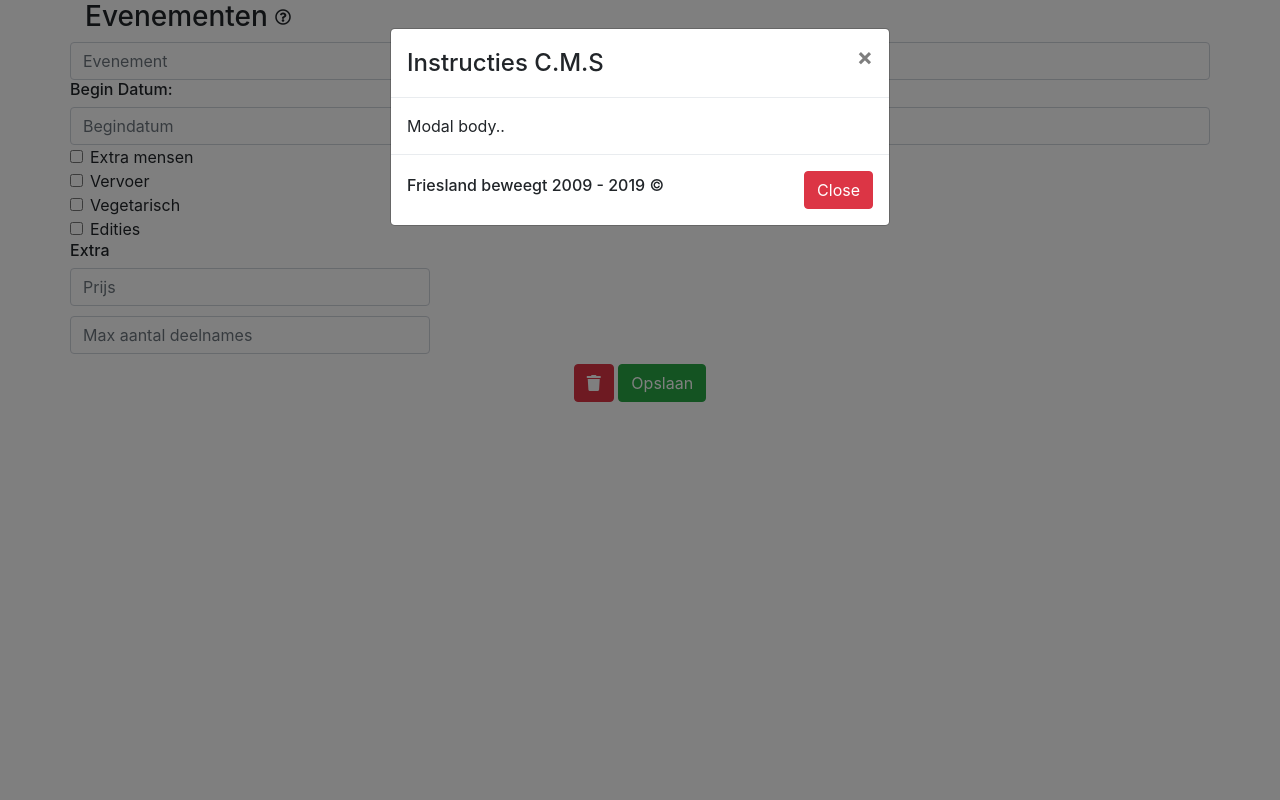
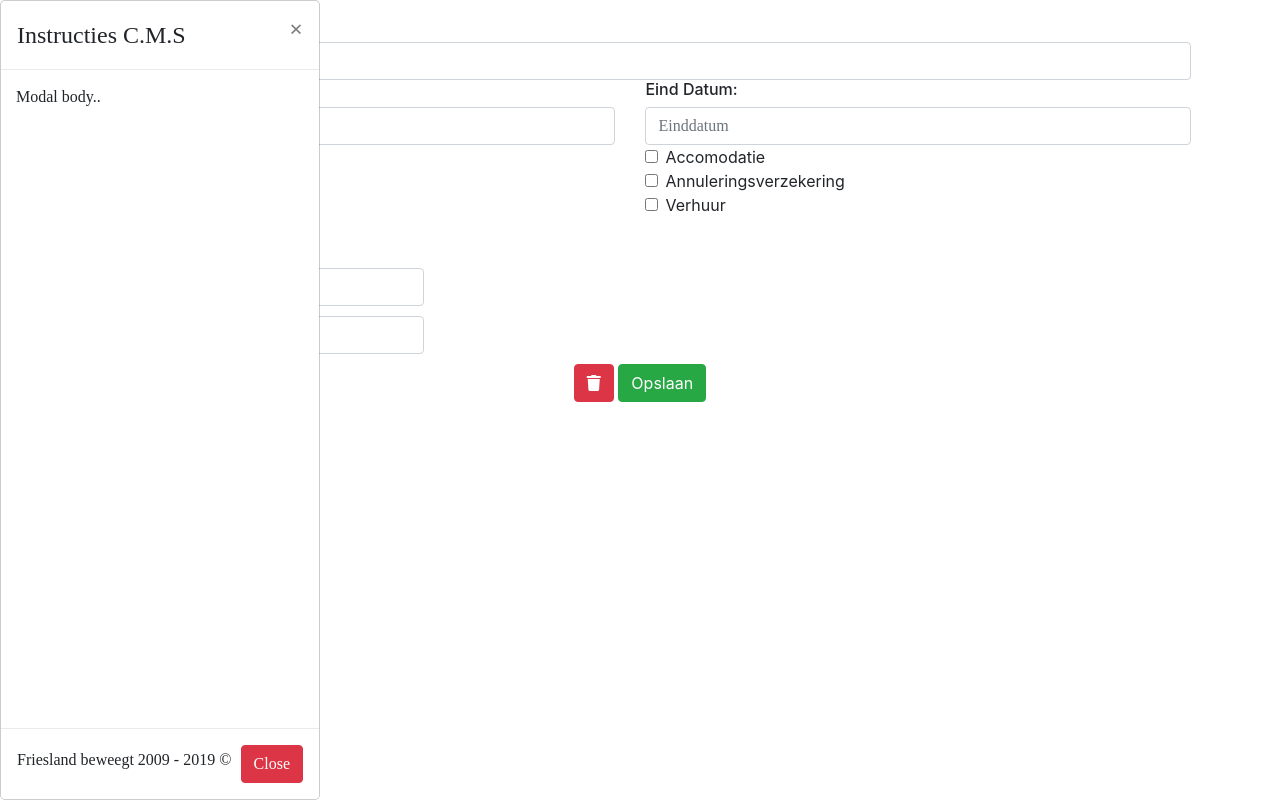
Before and after one commit to rikbosma2000/inschrijf, a PHP site: page /cms.php in a window 1280 px wide, after a click that opens the changed part. Run offline with PHP 8.4, Linux system fonts and the light colour scheme; some libraries are stand-ins or nearby versions.

Commit message:
Add files via upload

```diff
--- a/css/style.css
+++ b/css/style.css
@@ -1,4 +1,15 @@
 /* CSS Document */
+* {
+    box-sizing: border-box;
+}
+
+a {
+    width: 100%;
+}
+
+button {
+    outline: none !important;
+}
 
 .div_extra {
     border: 1px solid #ddd;
@@ -8,6 +19,7 @@
 
 .margin_top_10 {
     margin-top: 10px;
+    margin-left: 0px;
 }
 
 .margin_top_10 a {
@@ -16,6 +28,68 @@
 
 .disabled {
     text-decoration: line-through;
+}
+
+input[type=number]::-webkit-inner-spin-button,
+input[type=number]::-webkit-outer-spin-button {
+  -webkit-appearance: none;
+  margin: 0;
+}
+
+.InputFontChangers {
+    font-family: "Times New Roman", serif;
+}
+
+.font-family-modal {
+    font-family: "Times New Roman", serif;
+}
+
+.modal.left .modal-dialog {
+    position: fixed;
+    margin: auto;
+    width: 320px;
+    height: 100%;
+    -webkit-transform: translate3d(0%, 0, 0);
+    -ms-transform: translate3d(0%, 0, 0);
+    -o-transform: translate3d(0%, 0, 0);
+    transform: translate3d(0%, 0, 0);
+}
+
+.modal.left .modal-content {
+    height: 100%;
+    overflow-y: auto;
+}
+
+.modal.left .modal-body {
+		padding: 15px 15px 80px;
+}
+
+/*Left*/
+.modal.left.fade .modal-dialog {
+    left: 0px;
+    -webkit-transition: opacity 0.3s linear, left 0.3s ease-out;
+    -moz-transition: opacity 0.3s linear, left 0.3s ease-out;
+    -o-transition: opacity 0.3s linear, left 0.3s ease-out;
+    transition: opacity 0.3s linear, left 0.3s ease-out;
+}
+
+.modal.left.fade.in .modal-dialog {
+	left: 0;
+}
+
+.modal-backdrop {
+    position: fixed;
+    top: 0;
+    right: 0;
+    bottom: 0;
+    left: 0;
+    z-index: 1040;
+    background-color: transparent;
+    display: none !important;
+}
+.modal-backdrop.in {
+    filter: alpha(opacity=50);
+    opacity: .5;
 }
 
 /*login*/
```
